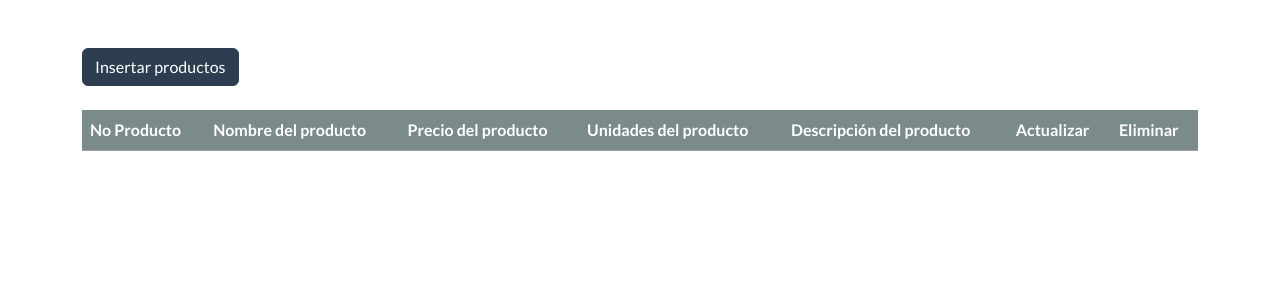
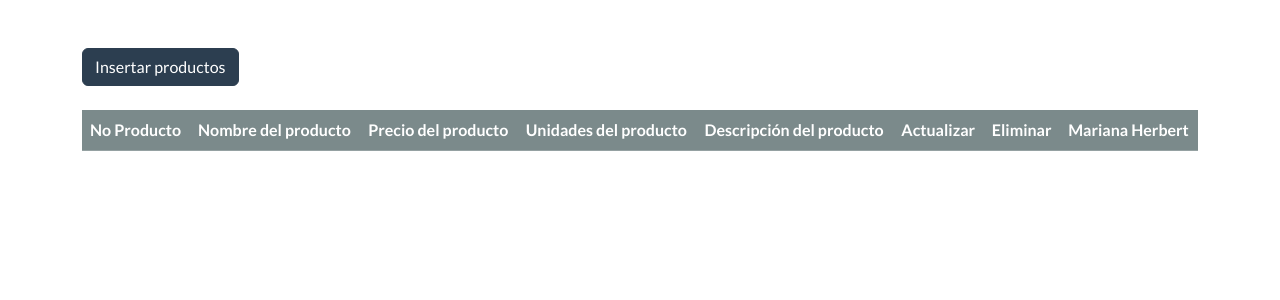
Before and after one commit to MarianaH3/Tienda, a PHP site: page / in a window 1280 px wide. Shown: the part 73-373 px from the top of the page. Run offline with PHP 8.4, Linux system fonts and the light colour scheme; data that the repository does not hold is empty.

Commit message:
Mensaje de nombre Mariana Herberten actualizarTabla

```diff
--- a/actualizarTabla.php
+++ b/actualizarTabla.php
@@ -13,6 +13,7 @@ $result = mysqli_query($conn, $query);
             <th>Descripción del producto</th>
             <th>Actualizar</th>
             <th>Eliminar</th>
+            <th>Mariana Herbert</th>
         </tr>
     </thead>
     <tbody>
```
